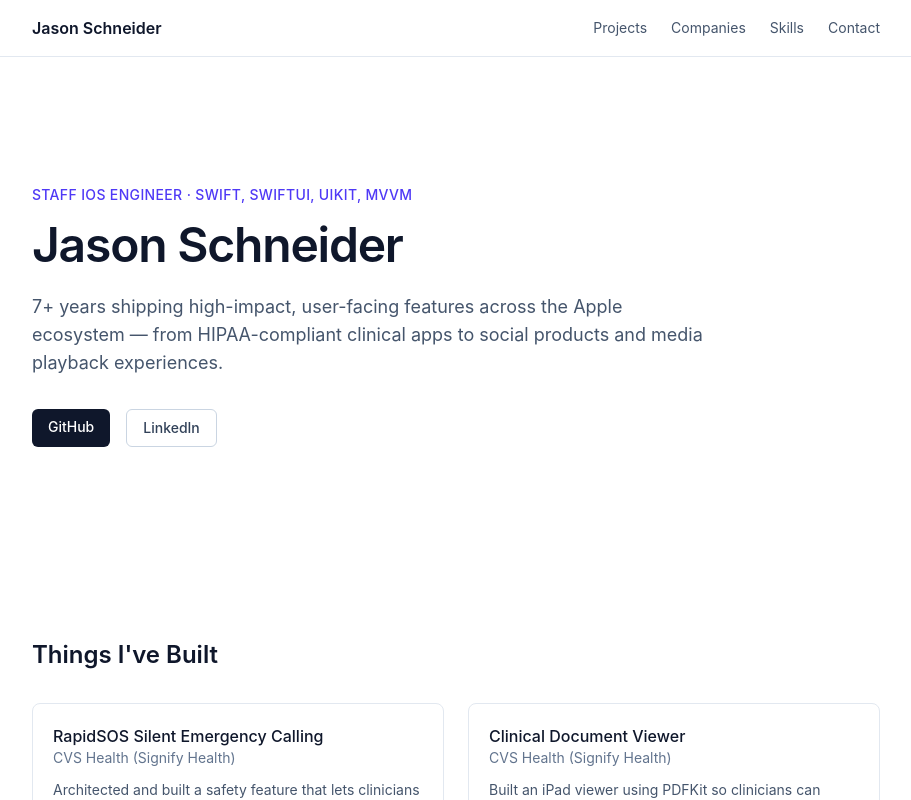
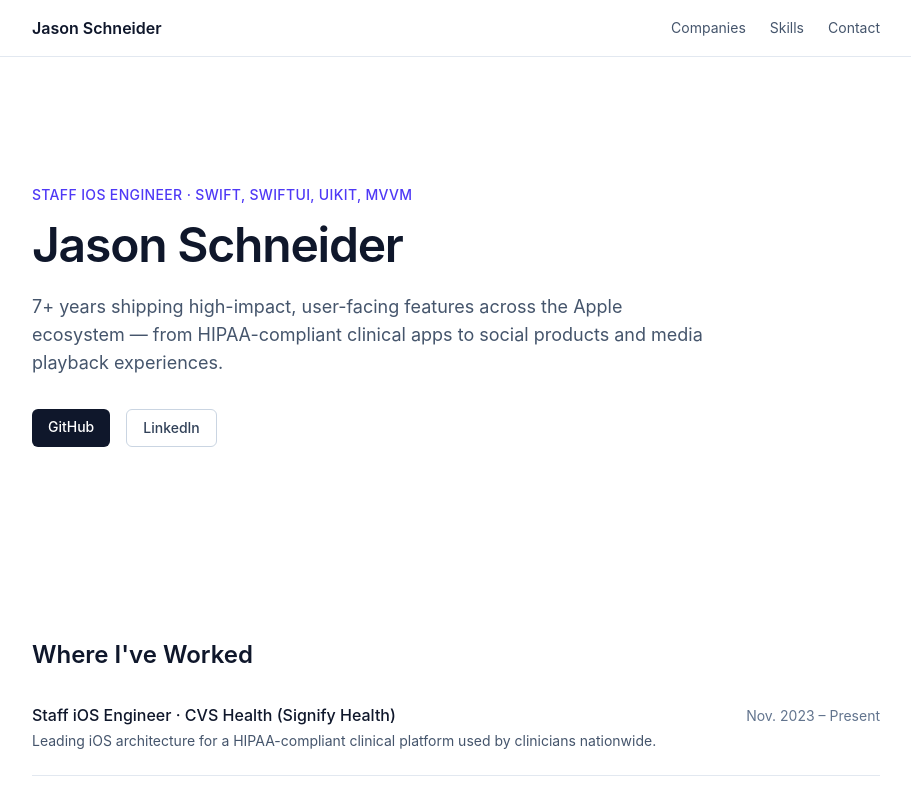
Before and after one commit to JasonTaylorLabs/portfolio, a React (Vite) app: page / in a window 1280 px wide. Shown: the top 800 px of the page, without its empty margins (184-1095 px from the left). Built offline with nearby package versions, Linux system fonts and the light colour scheme.

Commit message:
Remove Things I've Built section from the page for now
Keeps Projects.tsx and projects.ts in the repo, unused, so it's easy
to bring back later.

```diff
--- a/src/App.tsx
+++ b/src/App.tsx
@@ -3,7 +3,6 @@ import { Contact } from './components/Contact'
 import { Footer } from './components/Footer'
 import { Header } from './components/Header'
 import { Hero } from './components/Hero'
-import { Projects } from './components/Projects'
 import { Skills } from './components/Skills'
 
 function App() {
@@ -12,7 +11,6 @@ function App() {
       <Header />
       <main className="flex-1">
         <Hero />
-        <Projects />
         <Companies />
         <Skills />
         <Contact />
--- a/src/components/Header.tsx
+++ b/src/components/Header.tsx
@@ -1,7 +1,6 @@
 import { profile } from '../data/profile'
 
 const NAV_LINKS = [
-  { href: '#projects', label: 'Projects' },
   { href: '#companies', label: 'Companies' },
   { href: '#skills', label: 'Skills' },
   { href: '#contact', label: 'Contact' },
```
